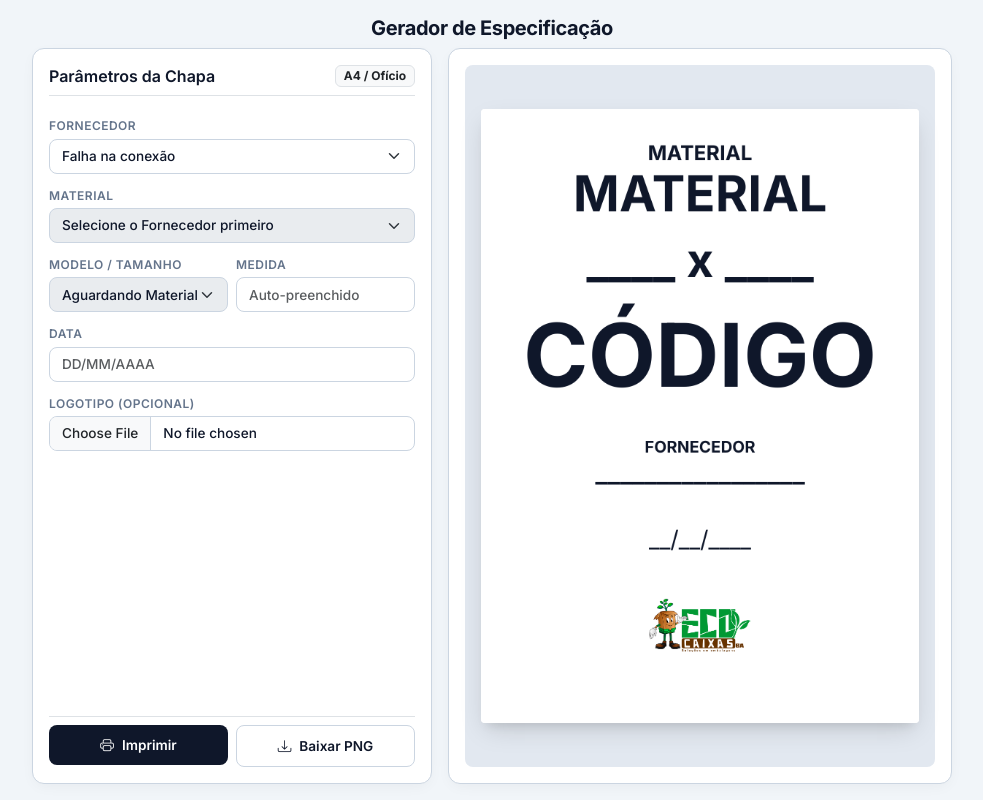
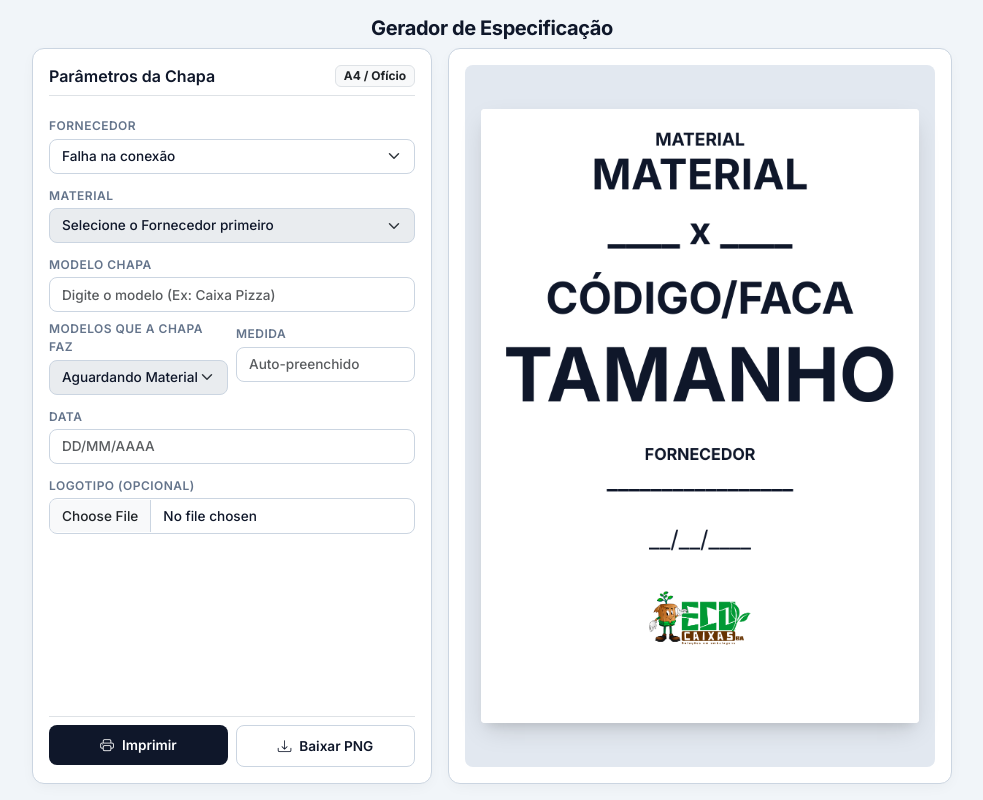
Before and after one commit to DesignEcocaixas/gerador-chapas, a plain HTML site: page index.html in a window 1280 px wide. Shown: the whole page, without its empty margins (148-1131 px from the left). Drawn offline with nearby package versions, Linux system fonts and the light colour scheme; no server answers.

Commit message:
Update index.html

```diff
--- a/index.html
+++ b/index.html
@@ -26,15 +26,15 @@
       font-family: 'Inter', -apple-system, BlinkMacSystemFont, "Segoe UI", Roboto, sans-serif;
       background-color: var(--bg-surface);
       color: var(--primary-color);
-      height: 100vh; /* Trava a altura em 100% da tela */
+      height: 100vh;
       margin: 0;
-      overflow: hidden; /* Remove totalmente a barra de rolagem da página */
+      overflow: hidden;
       display: flex;
       flex-direction: column;
     }
 
     .app-header {
-      padding: 1rem 0 0.5rem; /* Menor espaçamento superior */
+      padding: 1rem 0 0.5rem;
     }
 
     .app-title {
@@ -44,10 +44,9 @@
       color: var(--primary-color);
     }
 
-    /* Container principal precisa permitir que os filhos ocupem a altura toda sem estourar */
     main {
       flex: 1;
-      min-height: 0; /* Fundamental para o flexbox não estourar a tela */
+      min-height: 0;
       padding-bottom: 1rem;
     }
 
@@ -58,7 +57,7 @@
       box-shadow: 0 4px 15px -3px rgba(15, 23, 42, 0.05);
       display: flex;
       flex-direction: column;
-      height: 100%; /* Ocupa 100% da linha disponível */
+      height: 100%;
     }
 
     .form-label {
@@ -67,13 +66,13 @@
       text-transform: uppercase;
       letter-spacing: 0.04em;
       color: var(--text-muted);
-      margin-bottom: 0.2rem; /* Menos margem sob a label */
+      margin-bottom: 0.2rem;
     }
 
     .form-control, .form-select {
       border: 1px solid var(--border-color);
       border-radius: 8px;
-      padding: 0.4rem 0.75rem; /* Inputs levemente mais finos */
+      padding: 0.4rem 0.75rem;
       font-size: 0.85rem;
       font-weight: 500;
       color: var(--primary-color);
@@ -95,12 +94,12 @@
       flex: 1;
       width: 100%;
       height: 100%;
-      min-height: 0; /* Permite encolher dinamicamente */
+      min-height: 0;
     }
 
     canvas {
       max-width: 100%;
-      max-height: 100%; /* Ajusta automaticamente na altura disponível sem empurrar a tela para baixo */
+      max-height: 100%;
       width: auto;
       height: auto;
       object-fit: contain;
@@ -187,19 +186,16 @@
 
   <!-- Conteúdo Principal -->
   <main class="container-fluid px-4">
-    <!-- Removido o gap g-4 para g-3 e h-100 adicionado para esticar a linha -->
     <div class="row g-3 justify-content-center h-100">
 
       <!-- Container 1: Formulário -->
       <div class="col-xl-4 col-lg-5 col-md-6 h-100">
-        <!-- p-3 em vez de p-4 para economizar espaço -->
         <div class="card-custom p-3">
           <div class="d-flex align-items-center justify-content-between mb-3 border-bottom pb-2">
             <h2 class="h5 font-weight-bold m-0" style="font-size: 1rem; font-weight: 600;">Parâmetros da Chapa</h2>
             <span class="badge bg-light text-dark border">A4 / Ofício</span>
           </div>
 
-          <!-- gap-2 em vez de gap-3 para unir mais os campos e evitar barra de rolagem -->
           <form id="specForm" onsubmit="event.preventDefault();" class="d-flex flex-column gap-2 flex-grow-1 justify-content-between">
 
             <div class="d-flex flex-column gap-2">
@@ -219,16 +215,22 @@
                 </select>
               </div>
 
+              <!-- 3. Novo Campo de Entrada Manual do Modelo -->
+              <div>
+                <label for="modeloInput" class="form-label">MODELO CHAPA</label>
+                <input type="text" id="modeloInput" class="form-control" placeholder="Digite o modelo (Ex: Caixa Pizza)">
+              </div>
+
               <div class="row g-2">
-                <!-- 3. Modelo / Tamanho -->
+                <!-- 4. Código / Tamanho -->
                 <div class="col-6">
-                  <label for="modeloSelect" class="form-label">Modelo / Tamanho</label>
+                  <label for="modeloSelect" class="form-label">MODELOS QUE A CHAPA FAZ</label>
                   <select id="modeloSelect" class="form-select" disabled>
                     <option value="">Aguardando Material</option>
                   </select>
                 </div>
 
-                <!-- 4. Medida -->
+                <!-- 5. Medida -->
                 <div class="col-6">
                   <label for="medida" class="form-label">Medida</label>
                   <input type="text" id="medida" class="form-control" placeholder="Auto-preenchido">
@@ -292,6 +294,7 @@
     const fornecedorSelect = document.getElementById('fornecedorSelect');
     const materialSelect = document.getElementById('materialSelect');
     const modeloSelect = document.getElementById('modeloSelect');
+    const modeloInput = document.getElementById('modeloInput');
     const inputMedida = document.getElementById('medida');
     const inputData = document.getElementById('data');
     const logoUpload = document.getElementById('logoUpload');
@@ -353,7 +356,7 @@
       const f = fornecedorSelect.value;
       const m = materialSelect.value;
 
-      modeloSelect.innerHTML = '<option value="">Selecione o Modelo...</option>';
+      modeloSelect.innerHTML = '<option value="">Selecione o Tamanho/Código...</option>';
       inputMedida.value = '';
 
       if (f && m) {
@@ -409,8 +412,9 @@
 
       const materialText = materialSelect.value || 'MATERIAL';
       const fornText = fornecedorSelect.value || '_________________';
+      const modeloInputText = modeloInput.value || 'CÓDIGO/FACA';
 
-      let modeloText = 'CÓDIGO';
+      let modeloText = 'TAMANHO';
       if(modeloSelect.value !== "") {
          modeloText = chapasData[modeloSelect.value].modelo;
       }
@@ -418,17 +422,34 @@
       const medidaText = inputMedida.value || '____ x ____';
       const dataText = inputData.value || '__/__/____';
 
-      ctx.font = '700 28px "Inter", sans-serif';
-      ctx.fillText('MATERIAL', width / 2, 70);
+      ctx.font = '700 24px "Inter", sans-serif';
+      ctx.fillText('MATERIAL', width / 2, 50);
 
-      ctx.font = '900 68px "Inter", sans-serif';
-      ctx.fillText(materialText.toUpperCase(), width / 2, 140);
+      ctx.font = '900 58px "Inter", sans-serif';
+      ctx.fillText(materialText.toUpperCase(), width / 2, 110);
 
-      ctx.font = '700 64px "Inter", sans-serif';
-      ctx.fillText(medidaText, width / 2, 230);
+      ctx.font = '700 52px "Inter", sans-serif';
+      ctx.fillText(medidaText, width / 2, 185);
 
       // ==========================================
-      // AJUSTE DINÂMICO PARA O TAMANHO DO MODELO
+      // AJUSTE DINÂMICO PARA O NOME DO MODELO/FACA
+      // ==========================================
+      let facaText = modeloInputText.toUpperCase();
+      let facaFontSize = 60;
+      ctx.font = `900 ${facaFontSize}px "Inter", sans-serif`;
+
+      let facaTextWidth = ctx.measureText(facaText).width;
+      const maxFacaTextWidth = 540;
+
+      if (facaTextWidth > maxFacaTextWidth) {
+        facaFontSize = Math.floor(facaFontSize * (maxFacaTextWidth / facaTextWidth));
+        ctx.font = `900 ${facaFontSize}px "Inter", sans-serif`;
+      }
+
+      ctx.fillText(facaText, width / 2, 280);
+
+      // ==========================================
+      // AJUSTE DINÂMICO PARA O TAMANHO/CÓDIGO
       // ==========================================
       let tamanhoText = modeloText.toUpperCase();
       let tamanhoFontSize = 120;
@@ -442,14 +463,15 @@
         ctx.font = `900 ${tamanhoFontSize}px "Inter", sans-serif`;
       }
 
-      ctx.fillText(tamanhoText, width / 2, 380);
+      ctx.fillText(tamanhoText, width / 2, 400);
+
       // ==========================================
 
       ctx.font = '700 22px "Inter", sans-serif';
-      ctx.fillText('FORNECEDOR', width / 2, 470);
+      ctx.fillText('FORNECEDOR', width / 2, 480);
 
-      ctx.font = '600 36px "Inter", sans-serif';
-      ctx.fillText(fornText.toUpperCase(), width / 2, 510);
+      ctx.font = '600 32px "Inter", sans-serif';
+      ctx.fillText(fornText.toUpperCase(), width / 2, 520);
 
       ctx.font = '400 32px "Inter", sans-serif';
       ctx.fillText(dataText, width / 2, 600);
@@ -459,7 +481,7 @@
         const aspectRatio = customLogo.width / customLogo.height;
         const logoHeight = logoWidth / aspectRatio;
         const logoX = (width - logoWidth) / 2;
-        const logoY = 670;
+        const logoY = 660;
         ctx.drawImage(customLogo, logoX, logoY, logoWidth, logoHeight);
       } else {
         ctx.fillStyle = '#94A3B8';
@@ -484,7 +506,7 @@
       }
     });
 
-    [inputMedida].forEach(input => input.addEventListener('input', render));
+    [inputMedida, modeloInput].forEach(input => input.addEventListener('input', render));
 
     btnDownload.addEventListener('click', () => {
       let nomeArquivo = 'arte';
```
